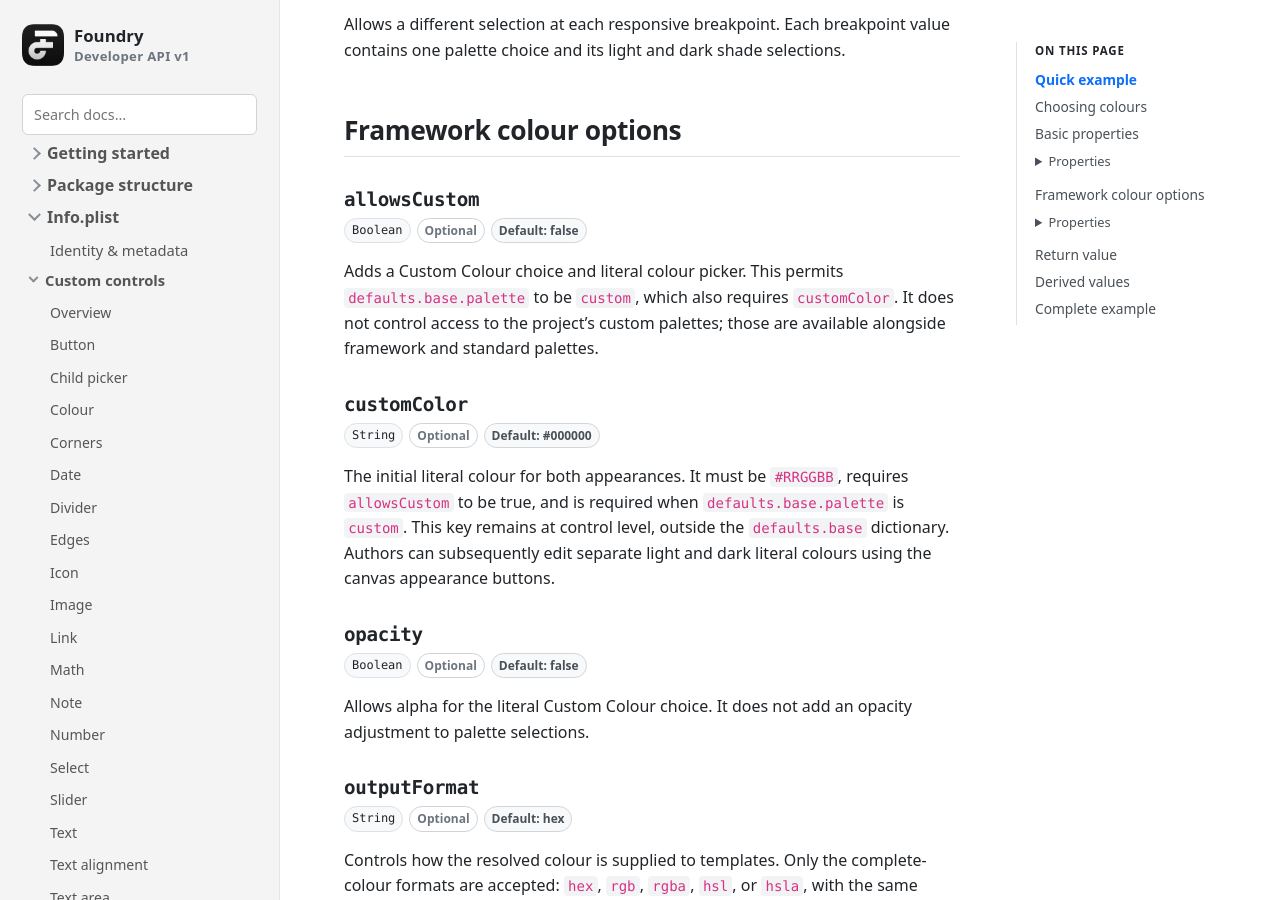
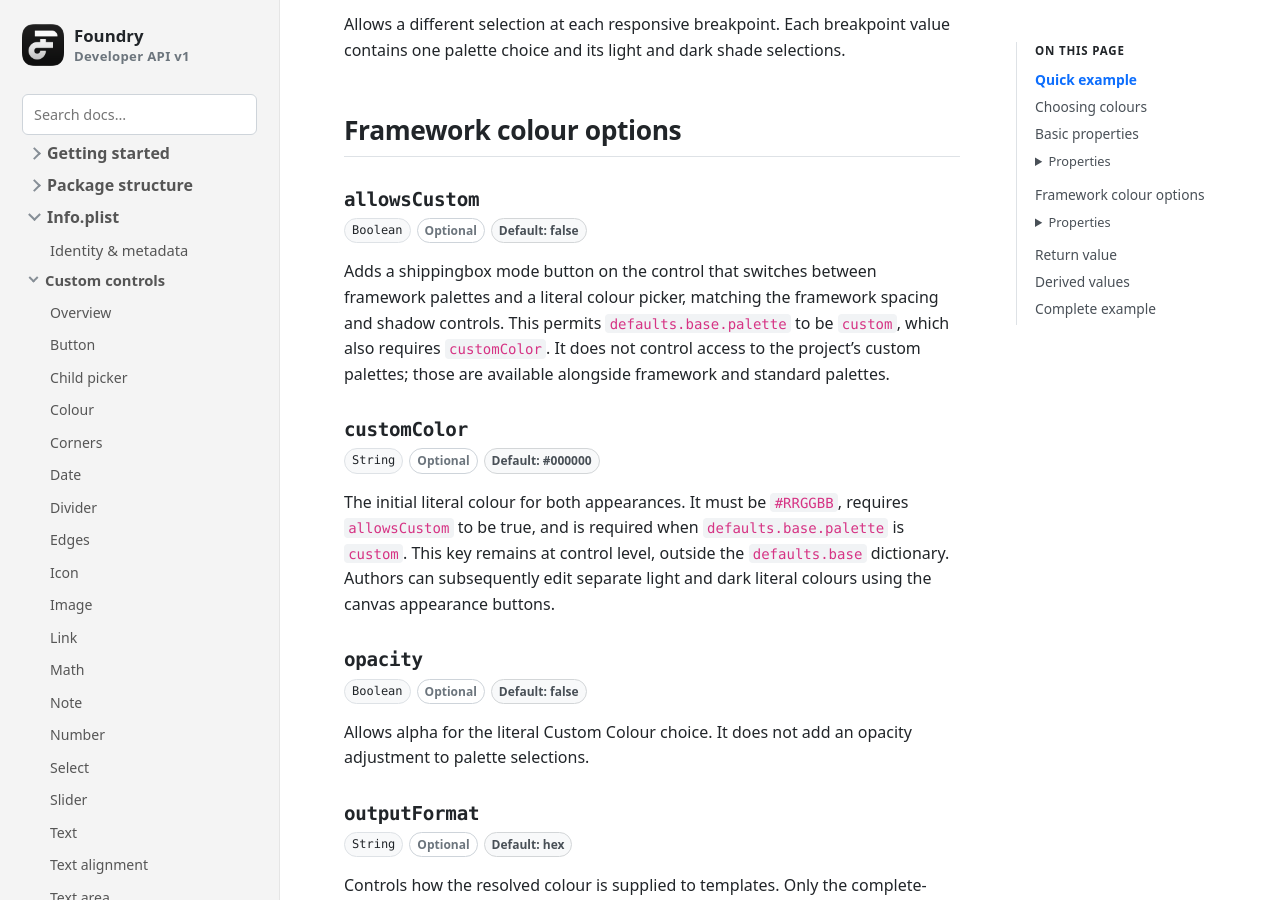
Before and after one commit to doobox/foundry-developer-api, a Jekyll site: the page built from framework-colour-control.md, in a window 1280 px wide and 900 px high, scrolled down 4746 px. Built offline with Jekyll 4.4.1, drawn with Linux system fonts in a browser that asks for light colours.

Commit message:
Document rich text palette colours, shippingbox toggle, and current framework palette set
- editable-text: text colours are framework palette references resolved at
  render, with light-dark() output on dual-appearance sites
- framework-colour-control: allowsCustom now describes the shippingbox mode
  button instead of the removed popover Custom Colour item
- framework-bundles: correct the fixed palette list to Page, Surface, Text,
  Muted, Brand, Accent and Links

Co-Authored-By: Claude Fable 5 <noreply@anthropic.com>

```diff
--- a/framework-colour-control.md
+++ b/framework-colour-control.md
@@ -150,7 +150,7 @@ Allows a different selection at each responsive breakpoint. Each breakpoint valu
 <h3 class="property-heading"><code>allowsCustom</code></h3>
 <div class="property-meta"><span class="property-type">Boolean</span><span class="optional">Optional</span><span class="default">Default: false</span></div>
 
-Adds a Custom Colour choice and literal colour picker. This permits `defaults.base.palette` to be `custom`, which also requires `customColor`. It does not control access to the project's custom palettes; those are available alongside framework and standard palettes.
+Adds a shippingbox mode button on the control that switches between framework palettes and a literal colour picker, matching the framework spacing and shadow controls. This permits `defaults.base.palette` to be `custom`, which also requires `customColor`. It does not control access to the project's custom palettes; those are available alongside framework and standard palettes.
 
 <h3 class="property-heading"><code>customColor</code></h3>
 <div class="property-meta"><span class="property-type">String</span><span class="optional">Optional</span><span class="default">Default: #000000</span></div>
```
Also changed, not shown: editable-text.md (+1 -0 lines), framework-bundles.md (+1 -1 lines).
